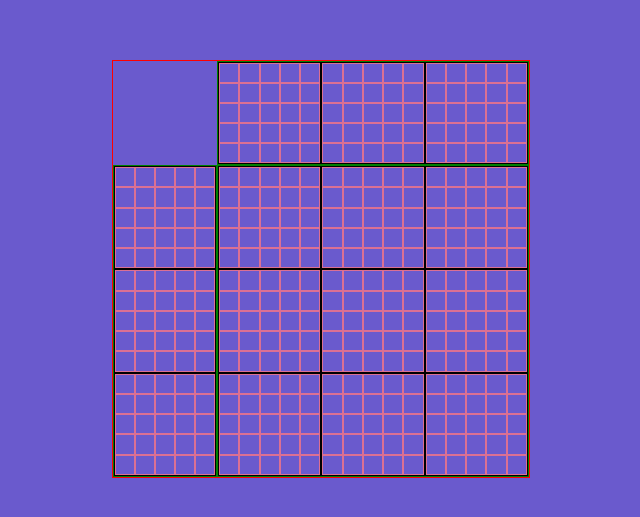
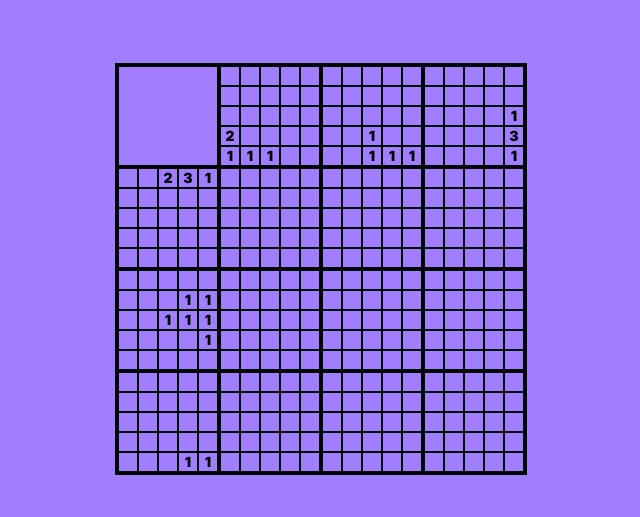
Before and after one commit to Peccopa/RSSchool-2023Q4-Stage-1, a plain HTML site: page nonograms/index.html in a window 1280 px wide. Shown: the part 131-648 px from the top of the page, without its empty margins (319-959 px from the left). Drawn offline with Linux system fonts and the light colour scheme.

Commit message:
feat: add left and top panels

```diff
--- a/nonograms/data.js
+++ b/nonograms/data.mjs
@@ -1,14 +1,14 @@
-export const templates = {
-  temp5x5_1: [
-    [1, 0, 0, 0, 0, 0, 0, 0, 0, 0, 0, 0, 0, 0, 1],
+const templates = {
+  temp15_1: [
+    [0, 1, 1, 0, 0, 0, 0, 1, 1, 1, 0, 0, 0, 0, 1],
     [0, 0, 0, 0, 0, 0, 0, 0, 0, 0, 0, 0, 0, 0, 0],
     [0, 0, 0, 0, 0, 0, 0, 0, 0, 0, 0, 0, 0, 0, 0],
     [0, 0, 0, 0, 0, 0, 0, 0, 0, 0, 0, 0, 0, 0, 0],
     [0, 0, 0, 0, 0, 0, 0, 0, 0, 0, 0, 0, 0, 0, 0],
     [0, 0, 0, 0, 0, 0, 0, 0, 0, 0, 0, 0, 0, 0, 0],
-    [0, 0, 0, 0, 0, 0, 0, 0, 0, 0, 0, 0, 0, 0, 0],
-    [0, 0, 0, 0, 0, 0, 0, 1, 0, 0, 0, 0, 0, 0, 0],
-    [0, 0, 0, 0, 0, 0, 0, 0, 0, 0, 0, 0, 0, 0, 0],
+    [1, 0, 0, 0, 0, 0, 0, 0, 0, 0, 0, 0, 0, 0, 1],
+    [1, 0, 0, 0, 0, 0, 0, 1, 0, 0, 0, 0, 0, 0, 1],
+    [0, 0, 0, 0, 0, 0, 0, 0, 0, 0, 0, 0, 0, 0, 1],
     [0, 0, 0, 0, 0, 0, 0, 0, 0, 0, 0, 0, 0, 0, 0],
     [0, 0, 0, 0, 0, 0, 0, 0, 0, 0, 0, 0, 0, 0, 0],
     [0, 0, 0, 0, 0, 0, 0, 0, 0, 0, 0, 0, 0, 0, 0],
@@ -18,6 +18,6 @@ export const templates = {
   ],
 };
 
-
-export const test = 1;
-// export { templates };
+export {
+  templates,
+}
--- a/nonograms/script.js
+++ b/nonograms/script.js
@@ -1,11 +1,4 @@
-import { templates } from './data.js';
-// import { test } from './data.js';
-// import { keyboardArray, data, scaffoldSVGinner, humanParts } from "./data.js";
-
-// console.log(test);
-
-
-// ('use strict');
+import { templates } from './data.mjs';
 
 window.addEventListener('load', () => {
   setTimeout(() => {
@@ -13,68 +6,98 @@ window.addEventListener('load', () => {
   }, 300);
 });
 
-//Create game-box
 const cells = 5;
-const frames = 5;
-const fieldArr = Array.from(Array(cells * 3), () =>
-  new Array(cells * 3).fill(0)
+const frames = 3;
+const template = templates.temp15_1;
+const arrForLeftPanel = templateToLeftArr(template);
+const arrForTopPanel = templateToTopArr(template);
+const fieldArr = Array.from(Array(cells * frames), () =>
+  new Array(cells * frames).fill(0)
 );
+
+// Create game main elements
+
 const gameBox = document.createElement('div');
 gameBox.className = 'game-box';
 document.body.append(gameBox);
+gameBox.style.gridTemplateColumns = `1fr ${frames}fr`;
+gameBox.style.gridTemplateRows = `1fr ${frames}fr`;
+
 const menuPanel = document.createElement('div');
 menuPanel.className = 'menu-panel';
 gameBox.append(menuPanel);
+
 const topPanel = document.createElement('div');
 topPanel.className = 'top-panel';
 gameBox.append(topPanel);
+createTopPanel(frames);
+
 const leftPanel = document.createElement('div');
 leftPanel.className = 'left-panel';
 gameBox.append(leftPanel);
+createLeftPanel(frames);
 
-function createTopPanel(cells) {
-  for (let i = 0; i < 3; i += 1) {
+const gameField = document.createElement('div');
+gameField.className = 'game-field';
+gameBox.append(gameField);
+createGameField(frames);
+
+//Functions
+
+function createTopPanel(frames) {
+  const newArr = arrForTopPanel.flat();
+  let cellId = 0;
+  for (let i = 0; i < frames; i += 1) {
     const topFrame = document.createElement('div');
     topFrame.className = 'top-frame';
     topFrame.id = `t-fr-${i}`;
     topPanel.append(topFrame);
-    topFrame.style.gridTemplateColumns = `repeat(${cells}, 1fr)`;
+    topPanel.style.gridTemplateColumns = `repeat(${frames}, 1fr)`;
+    let lastTop = 0;
+    for (let k = 0; k < cells; k += 1) {
+      for (let j = 0; j < cells; j += 1) {
+        const topCell = document.createElement('div');
+        topCell.className = 'top-cell';
+        topCell.id = cellId;
+        topCell.innerText = newArr[cellId] ? newArr[cellId] : '';
+        topFrame.append(topCell);
+        cellId += 1;
+        if (k === 0 && j === cells - 1) lastTop = cellId;
+      }
+      cellId += cells * 2;
+    }
+    i === 2 || i === 5 ? (cellId -= cells * 2) : (cellId = lastTop);
+  }
+}
+
+function createLeftPanel(frames) {
+  const newArr = arrForLeftPanel.flat();
+  let count = 0;
+  for (let i = 0; i < frames; i += 1) {
+    const leftFrame = document.createElement('div');
+    leftFrame.className = 'left-frame';
+    leftFrame.id = `l-fr-${i}`;
+    leftPanel.append(leftFrame);
+    leftPanel.style.gridTemplateRows = `repeat(${frames}, 1fr)`;
     for (let j = 0; j < cells * cells; j += 1) {
-      const topCell = document.createElement('div');
-      topCell.className = 'top-cell';
-      topCell.id = `t-cell-${j + i * cells * 5}`;
-      topFrame.append(topCell);
+      const leftCell = document.createElement('div');
+      leftCell.className = 'left-cell';
+      leftCell.id = `l-cell-${j + i * cells * 5}`;
+      leftCell.innerText = newArr[count] ? newArr[count] : '';
+      leftFrame.append(leftCell);
+      count += 1;
     }
   }
 }
 
-function createLeftPanel(cells) {
-  for (let i = 0; i < 3; i += 1) {
-    const leftFrame = document.createElement('div');
-    leftFrame.className = 'left-frame';
-    leftFrame.id = `l-fr-${i}`;
-    leftPanel.append(leftFrame);
-    leftFrame.style.gridTemplateColumns = `repeat(${cells}, 1fr)`;
-    for (let j = 0; j < cells * cells; j += 1) {
-      const leftCell = document.createElement('div');
-      leftCell.className = 'left-cell';
-      leftCell.id = `l-cell-${j + i * cells * 5}`;
-      leftFrame.append(leftCell);
-    }
-  }
-}
-
-function createGameField(cells) {
-  const gameField = document.createElement('div');
-  gameField.className = 'game-field';
-  gameBox.append(gameField);
+function createGameField(frames) {
   let cellId = 0;
-  for (let i = 0; i < 9; i += 1) {
+  for (let i = 0; i < frames * frames; i += 1) {
     const gameFrame = document.createElement('div');
     gameFrame.className = 'game-frame';
     gameFrame.id = `fr-${i}`;
     gameField.append(gameFrame);
-    gameFrame.style.gridTemplateColumns = `repeat(${cells}, 1fr)`;
+    gameField.style.gridTemplateColumns = `repeat(${frames}, 1fr)`;
     let lastTop = 0;
     for (let k = 0; k < cells; k += 1) {
       for (let j = 0; j < cells; j += 1) {
@@ -90,14 +113,13 @@ function createGameField(cells) {
       }
       cellId += cells * 2;
     }
-    i === 2 || i === 5 ? (cellId = cellId - cells * 2) : (cellId = lastTop);
+    i === 2 || i === 5 ? (cellId -= cells * 2) : (cellId = lastTop);
   }
 }
 
 function clickOnCell(cell) {
-  const row = Math.floor(cell.id / (cells * 3));
-  const col = cell.id - row * (cells * 3);
-
+  const row = Math.floor(cell.id / (cells * frames));
+  const col = cell.id - row * (cells * frames);
   if (cell.classList.contains('active-cell')) {
     cell.classList.remove('active-cell');
     fieldArr[row][col] = 0;
@@ -105,14 +127,56 @@ function clickOnCell(cell) {
     cell.classList.add('active-cell');
     fieldArr[row][col] = 1;
   }
-
-  if (JSON.stringify(fieldArr) === JSON.stringify(templates.temp5x5_1)) {
+  if (JSON.stringify(fieldArr) === JSON.stringify(template)) {
     alert('win!');
   }
-  // console.log(JSON.stringify(fieldArr));
-  // console.log(JSON.stringify(templates.temp5x5_1));
 }
 
-createGameField(cells);
-createTopPanel(cells);
-createLeftPanel(cells);
+function templateToLeftArr(template) {
+  let result = [];
+  for (let j = 0; j < template.length; j += 1) {
+    let temp = template[j];
+    let arr = [];
+    let sum = 0;
+    for (let i = 0; i < temp.length; i += 1) {
+      if (temp[i] && temp[i + 1]) {
+        sum += temp[i];
+      } else if (temp[i] && !temp[i + 1]) {
+        sum += temp[i];
+        arr.push(sum);
+        sum = 0;
+      }
+    }
+    while (arr.length < 5) {
+      arr.unshift(0);
+    }
+    result.push(arr);
+  }
+  return result;
+}
+
+function templateToTopArr(template) {
+  template.push([]);
+  let newArr = [];
+  for (let i = 0; i < template.length - 1; i += 1) {
+    let sum = 0;
+    let arr = [];
+    for (let j = 0; j < template.length - 1; j += 1) {
+      if (template[j][i] && template[j + 1][i]) {
+        sum += template[j][i];
+      } else if (template[j][i] && !template[j + 1][i]) {
+        sum += template[j][i];
+        arr.unshift(sum);
+        sum = 0;
+      }
+    }
+    while (arr.length < 5) {
+      arr.push(0);
+    }
+    newArr.push(arr);
+  }
+  const result = newArr[0].map((val, index) =>
+    newArr.map((row) => row[row.length - 1 - index])
+  );
+  return result;
+}
--- a/nonograms/style.css
+++ b/nonograms/style.css
@@ -1,10 +1,12 @@
 @import url('https://fonts.googleapis.com/css2?family=Inter:wght@100;200;300;400;500;600;700;800;900&display=swap');
 
 :root {
+  --main-color-0: rgb(0, 0, 0);
   --main-color-1: rgb(68, 0, 255);
   --main-color-2: rgb(161, 126, 255);
   --main-color-3: rgb(255, 255, 255);
-  --text-color-1: rgb(0, 0, 0);
+  --text-color-0: rgb(0, 0, 0);
+  --text-color-1: rgb(68, 68, 68);
   --text-color-2: rgb(125, 125, 125);
   --text-color-3: rgb(255, 255, 255);
 }
@@ -24,45 +26,63 @@
   align-items: center;
   justify-content: center;
   min-height: 100dvh;
-  background-color: slateblue;
+  background-color: var(--main-color-2);
   padding: 0 2rem;
   opacity: 0;
   transition: all 0.5s ease-in-out;
 }
 
 .game-box {
+  min-width: 20rem;
+  min-height: 20rem;
+  border: 2px solid var(--main-color-0);
   display: grid;
-  grid-template-columns: 1fr 3fr;
-  grid-template-rows: 1fr 3fr;
-  border: 1px solid red;
 }
 
-.top-panel,
+.menu-panel {
+  min-width: 10rem;
+  min-height: 10rem;
+  border: 2px solid var(--main-color-0);
+}
+
+.top-panel {
+  min-width: 10rem;
+  min-height: 10rem;
+  display: grid;
+}
+
+.left-panel {
+  min-width: 10rem;
+  min-height: 10rem;
+  display: grid;
+}
+
 .game-field {
+  min-width: 10rem;
+  min-height: 10rem;
   display: grid;
-  grid-template-columns: repeat(3, 1fr);
-  border: 1px solid green;
 }
-.left-panel {
-  display: grid;
-  grid-template-rows: repeat(3, 1fr);
-  border: 1px solid green;
-}
+
 .top-frame,
 .left-frame,
 .game-frame {
+  min-width: 10rem;
+  min-height: 10rem;
+  border: 1px solid var(--main-color-0);
+
   display: grid;
   grid-template-columns: repeat(5, 1fr);
-
-  border: 1px solid black;
 }
 .top-cell,
 .left-cell,
 .game-cell {
   min-width: 2rem;
   min-height: 2rem;
-  border: 1px solid palevioletred;
+  border: 1px solid var(--main-color-0);
+  font-size: 1.4rem;
+  font-weight: 900;
+  text-align: center;
 }
 .active-cell {
-  background-color: black;
+  background-color: var(--main-color-0);
 }
```
Also changed, not shown: nonograms/index.html (+1 -3 lines), nonograms/handlers.mjs (added), 1 other file.
